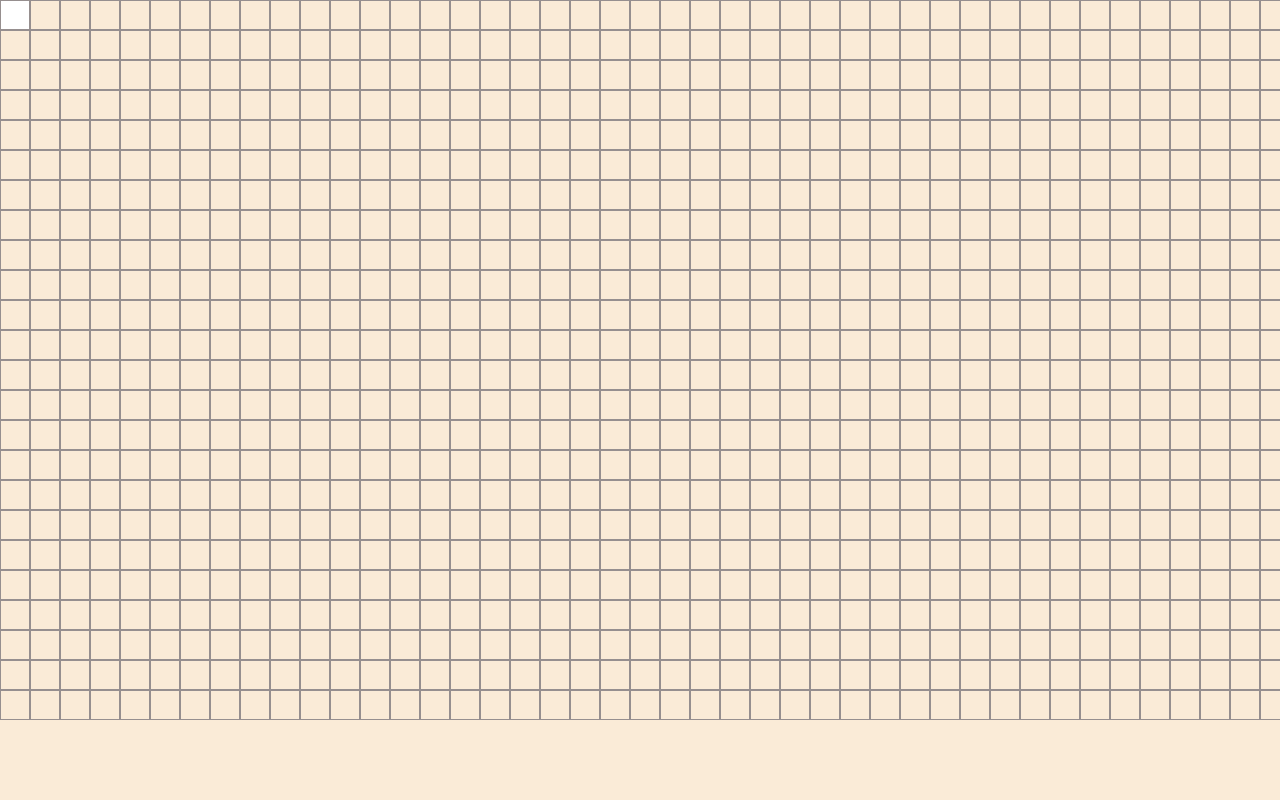
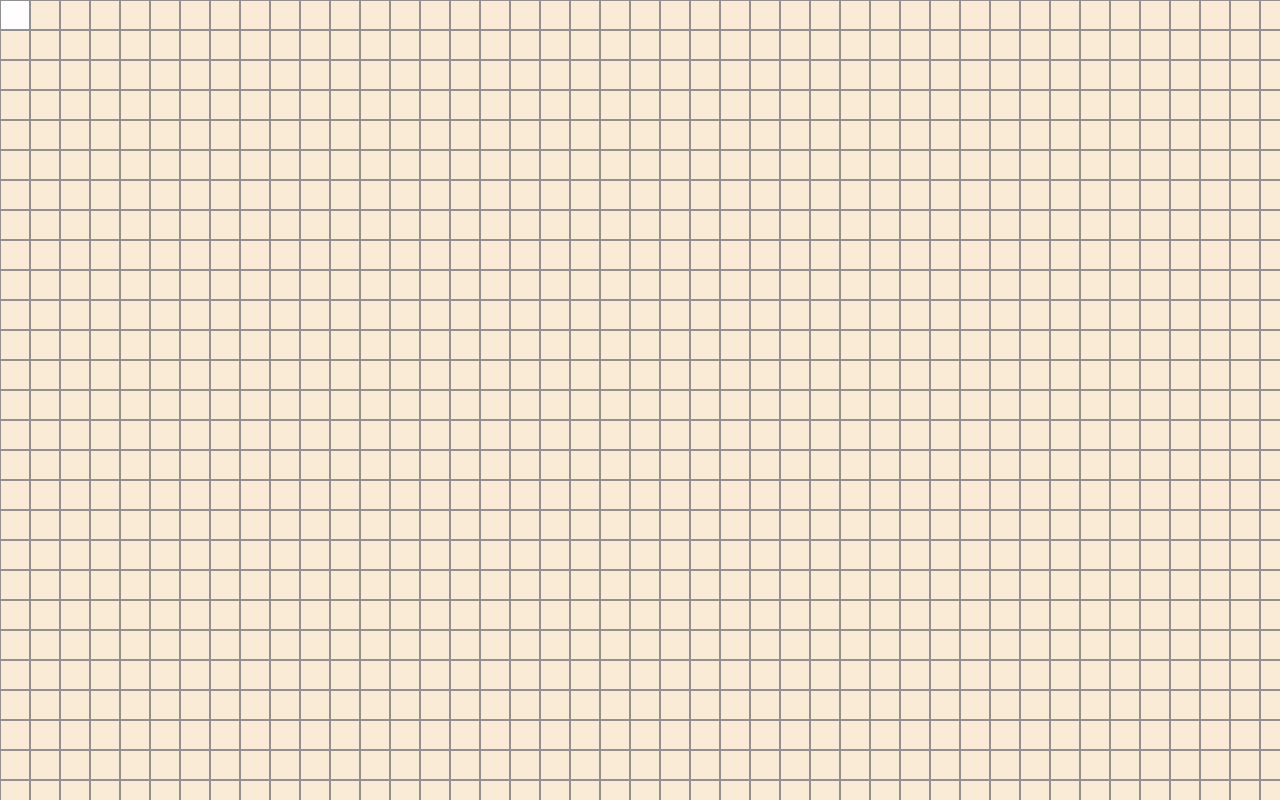
Before and after one commit to nagdistaa/pixels, a plain HTML site: page index.html in a window 1280 px wide. Drawn offline with Linux system fonts and the light colour scheme.

Commit message:
test mobile

```diff
--- a/styles.css
+++ b/styles.css
@@ -11,10 +11,9 @@ body {
 }
 
 .container {
-    width: 100vw;
-    height: 90vh;
+    height: 100%;
     position: relative;
-    overflow-x: hidden;
+    overflow: hidden;
 }
 
 .pixel {
```
Also changed, not shown: index.html (+1 -0 lines).
